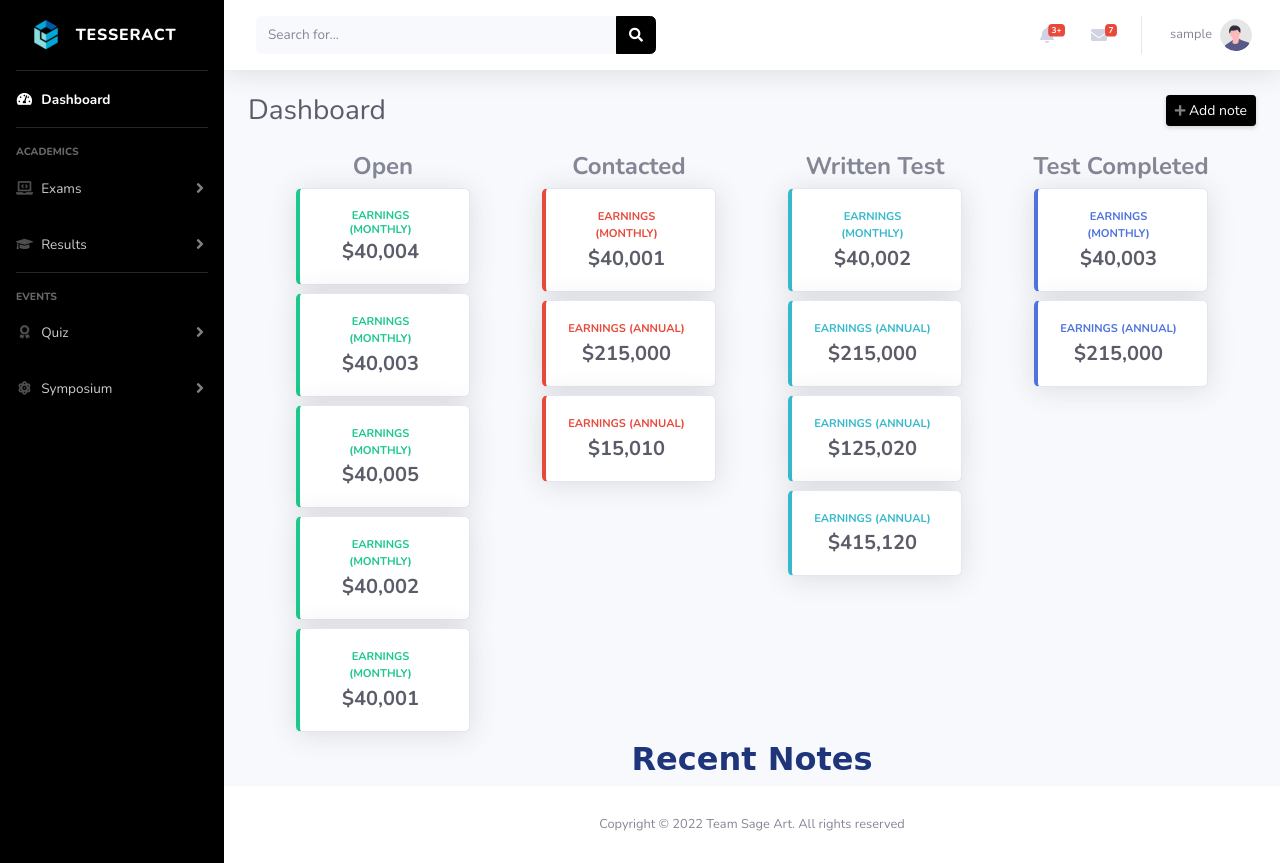
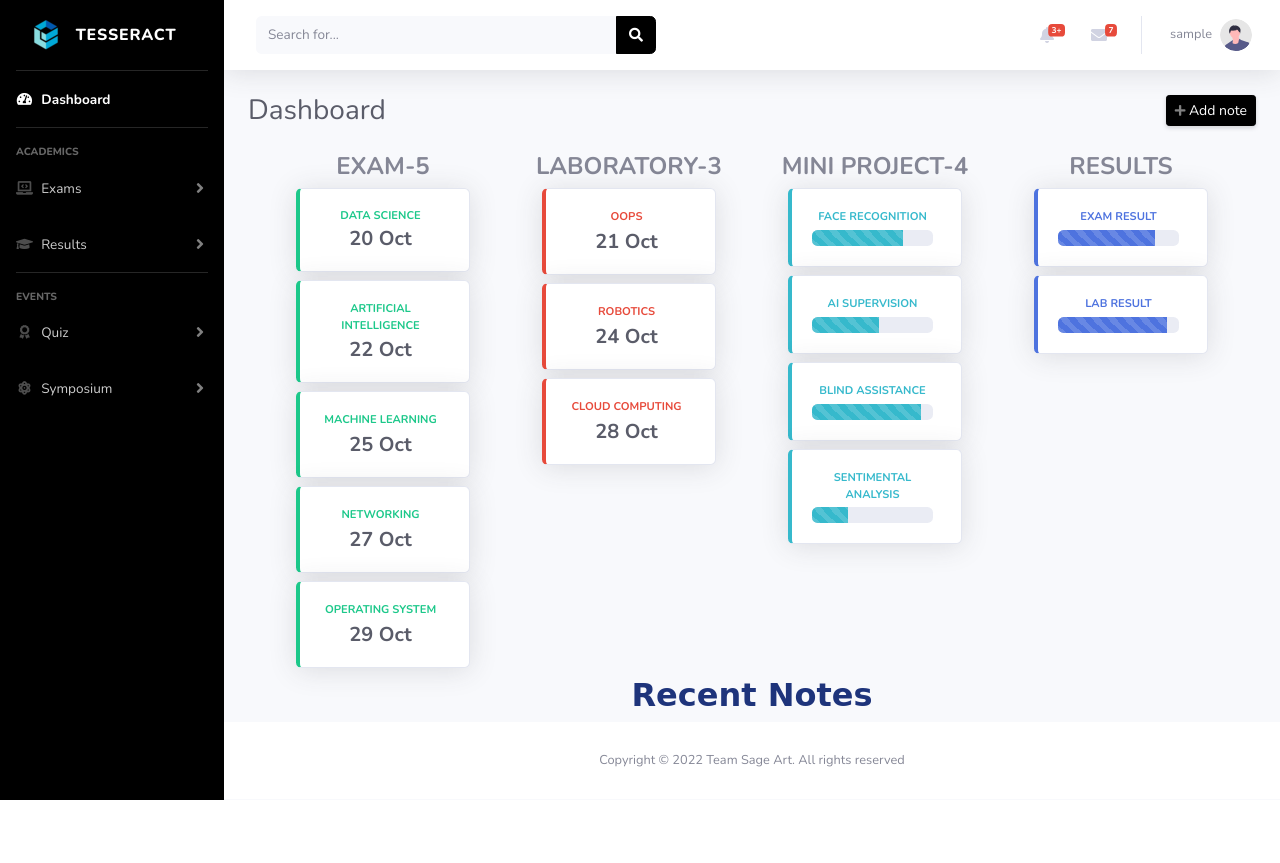
Before and after one commit to LEELAVATHI-B/fram, a Django app: page /dashboard/ in a window 1280 px wide. After the commit the page ends 800 px from the top, so only its background shows below. Run offline with Django 4.2, Linux system fonts and the light colour scheme; the visitor is signed in with stand-in values (Sample User, id 1); data that the repository does not hold is empty; parts of the project's set-up code (start-up, migrations or seed data) failed here and were passed over; some libraries are stand-ins or nearby versions.

Commit message:
Dashboard updated

```diff
--- a/cube/templates/cube/base.html
+++ b/cube/templates/cube/base.html
@@ -1,4 +1,3 @@
-{% load static %}
 {% load static %}
 <!DOCTYPE html>
 <html lang="en">
--- a/cube/templates/cube/dashboard.html
+++ b/cube/templates/cube/dashboard.html
@@ -12,7 +12,7 @@
         <div class="container">
             <div class="row">
                 <div class="col-sm text-center">
-                    <h4><b>Open</b></h4>
+                    <h4><b>EXAM-5</b></h4>
                     <div class="col">
 
                         <!-- Earnings (Monthly) dragdiv Card Example -->
@@ -24,9 +24,9 @@
                                         <div class="row no-gutters align-items-center">
                                             <div class="col mr-2">
                                                 <div class="h3 text-xs font-weight-bold text-success text-uppercase mb-1">
-                                                    Earnings (Monthly)
+                                                    Data Science
                                                 </div>
-                                                <div class="h5 mb-0 font-weight-bold text-gray-800">$40,004</div>
+                                                <div class="h5 mb-0 font-weight-bold text-gray-800">20 Oct</div>
                                             </div>
                                         </div>
                                     </div>
@@ -38,9 +38,9 @@
                                         <div class="row no-gutters align-items-center">
                                             <div class="col mr-2">
                                                 <div class="text-xs font-weight-bold text-success text-uppercase mb-1">
-                                                    Earnings (Monthly)
+                                                    Artificial Intelligence
                                                 </div>
-                                                <div class="h5 mb-0 font-weight-bold text-gray-800">$40,003</div>
+                                                <div class="h5 mb-0 font-weight-bold text-gray-800">22 Oct</div>
                                             </div>
                                         </div>
                                     </div>
@@ -52,9 +52,9 @@
                                         <div class="row no-gutters align-items-center">
                                             <div class="col mr-2">
                                                 <div class="text-xs font-weight-bold text-success text-uppercase mb-1">
-                                                    Earnings (Monthly)
+                                                    Machine Learning
                                                 </div>
-                                                <div class="h5 mb-0 font-weight-bold text-gray-800">$40,005</div>
+                                                <div class="h5 mb-0 font-weight-bold text-gray-800">25 Oct</div>
                                             </div>
                                         </div>
                                     </div>
@@ -66,9 +66,9 @@
                                         <div class="row no-gutters align-items-center">
                                             <div class="col mr-2">
                                                 <div class="text-xs font-weight-bold text-success text-uppercase mb-1">
-                                                    Earnings (Monthly)
+                                                    Networking
                                                 </div>
-                                                <div class="h5 mb-0 font-weight-bold text-gray-800">$40,002</div>
+                                                <div class="h5 mb-0 font-weight-bold text-gray-800">27 Oct</div>
                                             </div>
                                         </div>
                                     </div>
@@ -80,9 +80,9 @@
                                         <div class="row no-gutters align-items-center">
                                             <div class="col mr-2">
                                                 <div class="text-xs font-weight-bold text-success text-uppercase mb-1">
-                                                    Earnings (Monthly)
+                                                    Operating System
                                                 </div>
-                                                <div class="h5 mb-0 font-weight-bold text-gray-800">$40,001</div>
+                                                <div class="h5 mb-0 font-weight-bold text-gray-800">29 Oct</div>
                                             </div>
                                         </div>
                                     </div>
@@ -97,7 +97,7 @@
                     </div>
                 </div>
                 <div class="col-sm text-center">
-                    <h4><b>Contacted</b></h4>
+                    <h4><b>LABORATORY-3</b></h4>
                     <div class="col">
                         <!-- Earnings (Monthly) Card Example -->
                         <div id="order-right" class="dragcols" color="danger">
@@ -107,9 +107,9 @@
                                         <div class="row no-gutters align-items-center">
                                             <div class="col mr-2">
                                                 <div class="text-xs font-weight-bold text-danger text-uppercase mb-1">
-                                                    Earnings (Monthly)
+                                                    OOPS
                                                 </div>
-                                                <div class="h5 mb-0 font-weight-bold text-gray-800">$40,001</div>
+                                                <div class="h5 mb-0 font-weight-bold text-gray-800">21 Oct</div>
                                             </div>
                                         </div>
                                     </div>
@@ -123,9 +123,9 @@
                                         <div class="row no-gutters align-items-center">
                                             <div class="col mr-2">
                                                 <div class="text-xs font-weight-bold text-danger text-uppercase mb-1">
-                                                    Earnings (Annual)
+                                                    ROBOTICS
                                                 </div>
-                                                <div class="h5 mb-0 font-weight-bold text-gray-800">$215,000</div>
+                                                <div class="h5 mb-0 font-weight-bold text-gray-800">24 Oct</div>
                                             </div>
                                         </div>
                                     </div>
@@ -137,9 +137,9 @@
                                         <div class="row no-gutters align-items-center">
                                             <div class="col mr-2">
                                                 <div class="text-xs font-weight-bold text-danger text-uppercase mb-1">
-                                                    Earnings (Annual)
+                                                    CLOUD COMPUTING
                                                 </div>
-                                                <div class="h5 mb-0 font-weight-bold text-gray-800">$15,010</div>
+                                                <div class="h5 mb-0 font-weight-bold text-gray-800">28 Oct</div>
                                             </div>
                                         </div>
                                     </div>
@@ -149,7 +149,7 @@
                     </div>
                 </div>
                 <div class="col-sm text-center">
-                    <h4><b>Written Test</b></h4>
+                    <h4><b>MINI PROJECT-4</b></h4>
                     <div class="col">
                         <!-- Earnings (Monthly) Card Example -->
                         <div id="order-right" class="dragcols" color="info">
@@ -159,9 +159,15 @@
                                         <div class="row no-gutters align-items-center">
                                             <div class="col mr-2">
                                                 <div class="text-xs font-weight-bold text-info text-uppercase mb-1">
-                                                    Earnings (Monthly)
+                                                    Face Recognition
                                                 </div>
-                                                <div class="h5 mb-0 font-weight-bold text-gray-800">$40,002</div>
+                                                <div class="h5 mb-0 font-weight-bold text-gray-800">
+                                                    <div class="progress">
+                                                        <div class="progress-bar progress-bar-striped bg-info"
+                                                             role="progressbar" style="width: 75%" aria-valuenow="50"
+                                                             aria-valuemin="0" aria-valuemax="100"></div>
+                                                    </div>
+                                                </div>
                                             </div>
                                         </div>
                                     </div>
@@ -175,9 +181,16 @@
                                         <div class="row no-gutters align-items-center">
                                             <div class="col mr-2">
                                                 <div class="text-xs font-weight-bold text-info text-uppercase mb-1">
-                                                    Earnings (Annual)
+                                                    AI SuperVision
                                                 </div>
-                                                <div class="h5 mb-0 font-weight-bold text-gray-800">$215,000</div>
+                                                <div class="h5 mb-0 font-weight-bold text-gray-800">
+                                                    <div class="progress">
+                                                        <div class="progress-bar progress-bar-striped bg-info"
+                                                             role="progressbar" style="width: 55%" aria-valuenow="50"
+                                                             aria-valuemin="0" aria-valuemax="100"></div>
+                                                    </div>
+
+                                                </div>
                                             </div>
                                         </div>
                                     </div>
@@ -189,9 +202,16 @@
                                         <div class="row no-gutters align-items-center">
                                             <div class="col mr-2">
                                                 <div class="text-xs font-weight-bold text-info text-uppercase mb-1">
-                                                    Earnings (Annual)
+                                                    Blind Assistance
                                                 </div>
-                                                <div class="h5 mb-0 font-weight-bold text-gray-800">$125,020</div>
+                                                <div class="h5 mb-0 font-weight-bold text-gray-800">
+                                                    <div class="progress">
+                                                        <div class="progress-bar progress-bar-striped bg-info"
+                                                             role="progressbar" style="width: 90%" aria-valuenow="50"
+                                                             aria-valuemin="0" aria-valuemax="100"></div>
+                                                    </div>
+
+                                                </div>
                                             </div>
                                         </div>
                                     </div>
@@ -203,9 +223,16 @@
                                         <div class="row no-gutters align-items-center">
                                             <div class="col mr-2">
                                                 <div class="text-xs font-weight-bold text-info text-uppercase mb-1">
-                                                    Earnings (Annual)
+                                                    Sentimental Analysis
                                                 </div>
-                                                <div class="h5 mb-0 font-weight-bold text-gray-800">$415,120</div>
+                                                <div class="h5 mb-0 font-weight-bold text-gray-800">
+                                                    <div class="progress">
+                                                        <div class="progress-bar progress-bar-striped bg-info"
+                                                             role="progressbar" style="width: 30%" aria-valuenow="50"
+                                                             aria-valuemin="0" aria-valuemax="100"></div>
+                                                    </div>
+
+                                                </div>
                                             </div>
                                         </div>
                                     </div>
@@ -216,7 +243,7 @@
 
                 </div>
                 <div class="col-sm text-center">
-                    <h4><b>Test Completed</b></h4>
+                    <h4><b>RESULTS</b></h4>
                     <div class="col">
                         <!-- Earnings (Monthly) Card Example -->
                         <div id="order-right" class="dragcols" color="primary">
@@ -226,9 +253,15 @@
                                         <div class="row no-gutters align-items-center">
                                             <div class="col mr-2">
                                                 <div class="text-xs font-weight-bold text-primary text-uppercase mb-1">
-                                                    Earnings (Monthly)
+                                                    EXAM RESULT
                                                 </div>
-                                                <div class="h5 mb-0 font-weight-bold text-gray-800">$40,003</div>
+                                                <div class="h5 mb-0 font-weight-bold text-gray-800">
+                                                    <div class="progress">
+                                                        <div class="progress-bar progress-bar-striped"
+                                                             role="progressbar" style="width: 80%" aria-valuenow="10"
+                                                             aria-valuemin="0" aria-valuemax="100"></div>
+                                                    </div>
+                                                </div>
                                             </div>
                                         </div>
                                     </div>
@@ -242,9 +275,15 @@
                                         <div class="row no-gutters align-items-center">
                                             <div class="col mr-2">
                                                 <div class="text-xs font-weight-bold text-primary text-uppercase mb-1">
-                                                    Earnings (Annual)
+                                                    LAB RESULT
                                                 </div>
-                                                <div class="h5 mb-0 font-weight-bold text-gray-800">$215,000</div>
+                                                <div class="h5 mb-0 font-weight-bold text-gray-800">
+                                                    <div class="progress">
+                                                        <div class="progress-bar progress-bar-striped"
+                                                             role="progressbar" style="width: 90%" aria-valuenow="10"
+                                                             aria-valuemin="0" aria-valuemax="100"></div>
+                                                    </div>
+                                                </div>
                                             </div>
                                         </div>
                                     </div>
@@ -276,9 +315,10 @@
                                             </div>
 
                                             <div>
-                                                <a type="button" class="btn btn-primary position-relative" href="{% url 'view_note' note_id=note.pk %}">
+                                                <a type="button" class="btn btn-primary position-relative"
+                                                   href="{% url 'view_note' note_id=note.pk %}">
                                                     view task
-{#                                                    <span class="position-absolute top-0 start-100 translate-middle badge rounded-pill bg-danger">99+</span>#}
+                                                    {#                                                    <span class="position-absolute top-0 start-100 translate-middle badge rounded-pill bg-danger">99+</span>#}
                                                 </a>
                                             </div>
 
```
